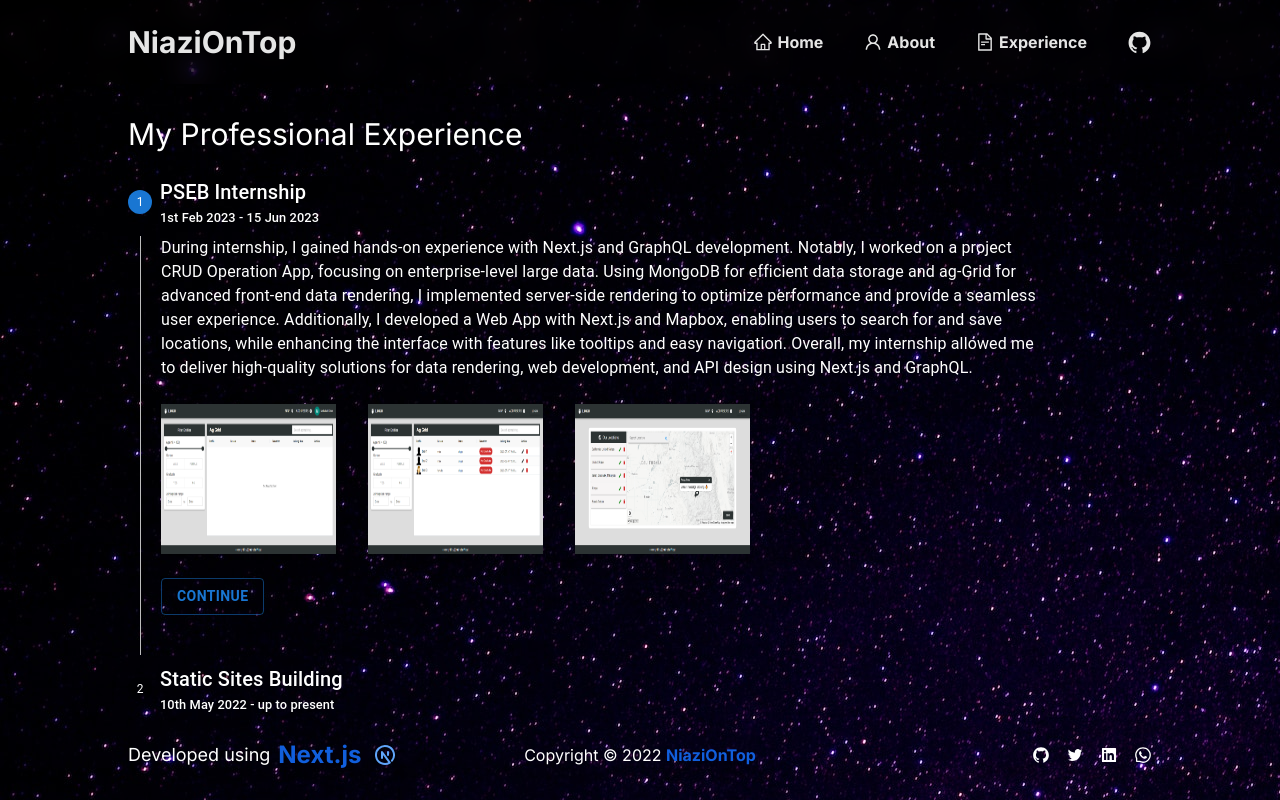
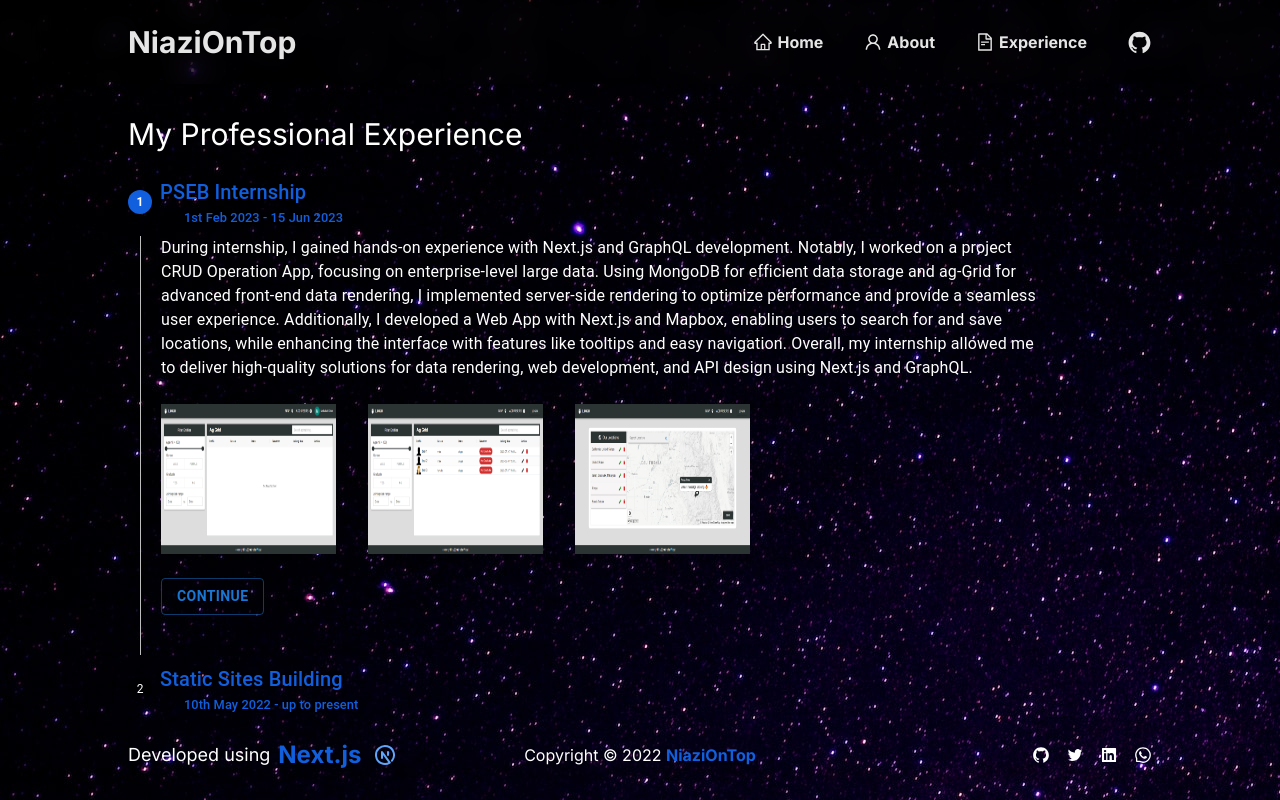
Before and after one commit to niaziiii/portfolio-nextjs, a Next.js app: page /experience in a window 1280 px wide. Built offline with nearby package versions, Linux system fonts and the light colour scheme.

Commit message:
updated experience styles

```diff
--- a/src/app/globals.css
+++ b/src/app/globals.css
@@ -32,8 +32,12 @@
   height: auto !important;
 }
 
-.text-main {
-  color: rgb(17 95 221);
+.text-main,
+.css-4ff9q7.Mui-completed,
+.css-1u4zpwo-MuiSvgIcon-root-MuiStepIcon-root.Mui-active,
+.css-1u4zpwo-MuiSvgIcon-root-MuiStepIcon-root.Mui-completed {
+  color: rgb(17 95 221) !important;
+
   font-weight: 700;
 }
 
--- a/src/components/Stepper/Stepper.tsx
+++ b/src/components/Stepper/Stepper.tsx
@@ -29,16 +29,18 @@
   return (
     <>
       <Box sx={{ maxWidth: "calc(100% - 10%)" }}>
-        <Stepper
-          activeStep={activeStep}
-          orientation="vertical"
-          sx={{ color: "white !important" }}
-        >
+        <Stepper activeStep={activeStep} orientation="vertical">
           {experienceSteps.map((step, index) => (
             <Step key={step.label}>
               <StepLabel sx={{ color: "white !important" }}>
-                <Typography variant="h6"> {step.label}</Typography>
-                <Typography variant="h6" sx={{ fontSize: ".8rem" }}>
+                <Typography variant="h6" className="text-main">
+                  {step.label}
+                </Typography>
+                <Typography
+                  variant="h6"
+                  className="text-main"
+                  sx={{ fontSize: ".8rem", ml: 3 }}
+                >
                   {step?.date}
                 </Typography>
               </StepLabel>
```
